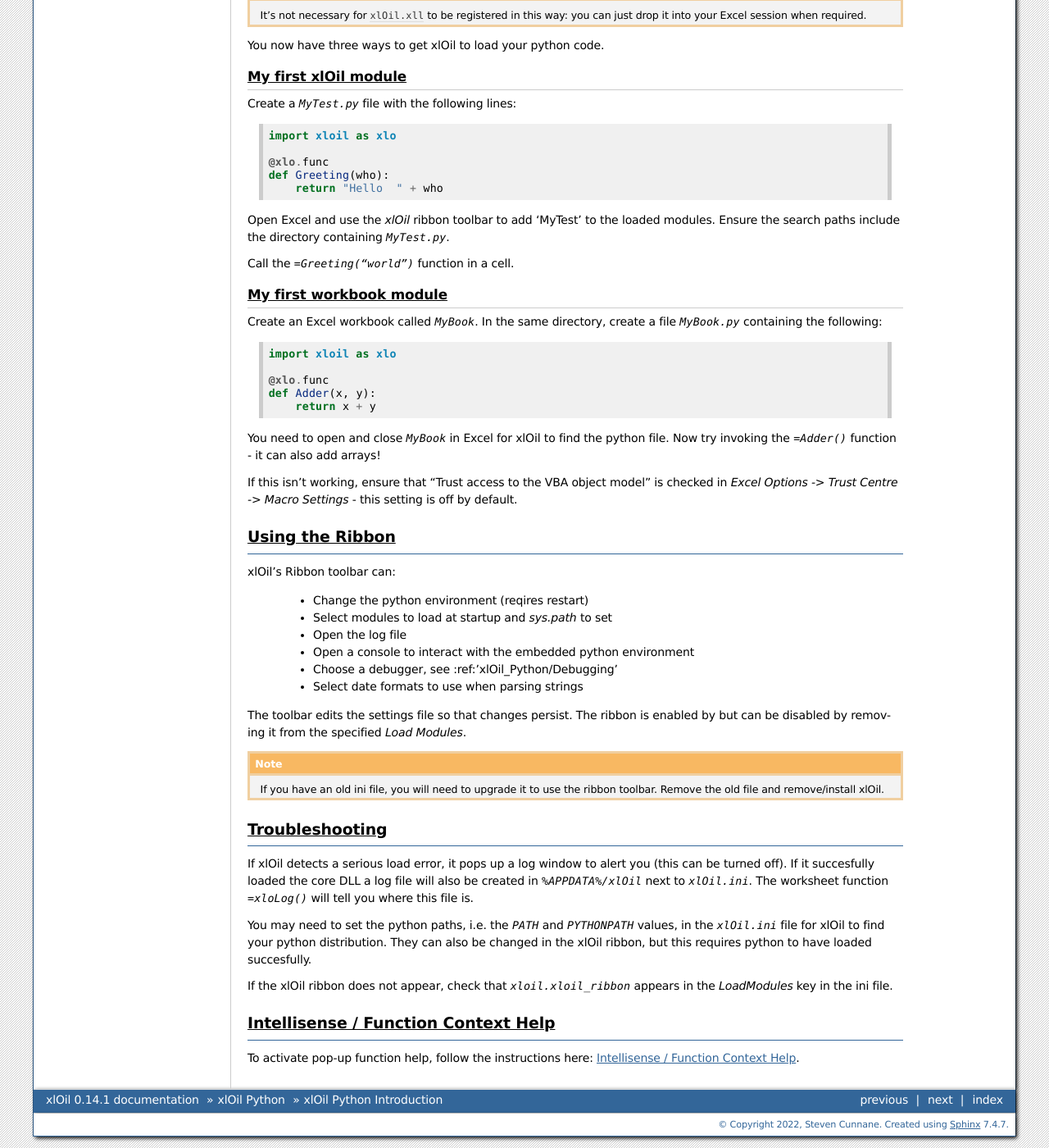
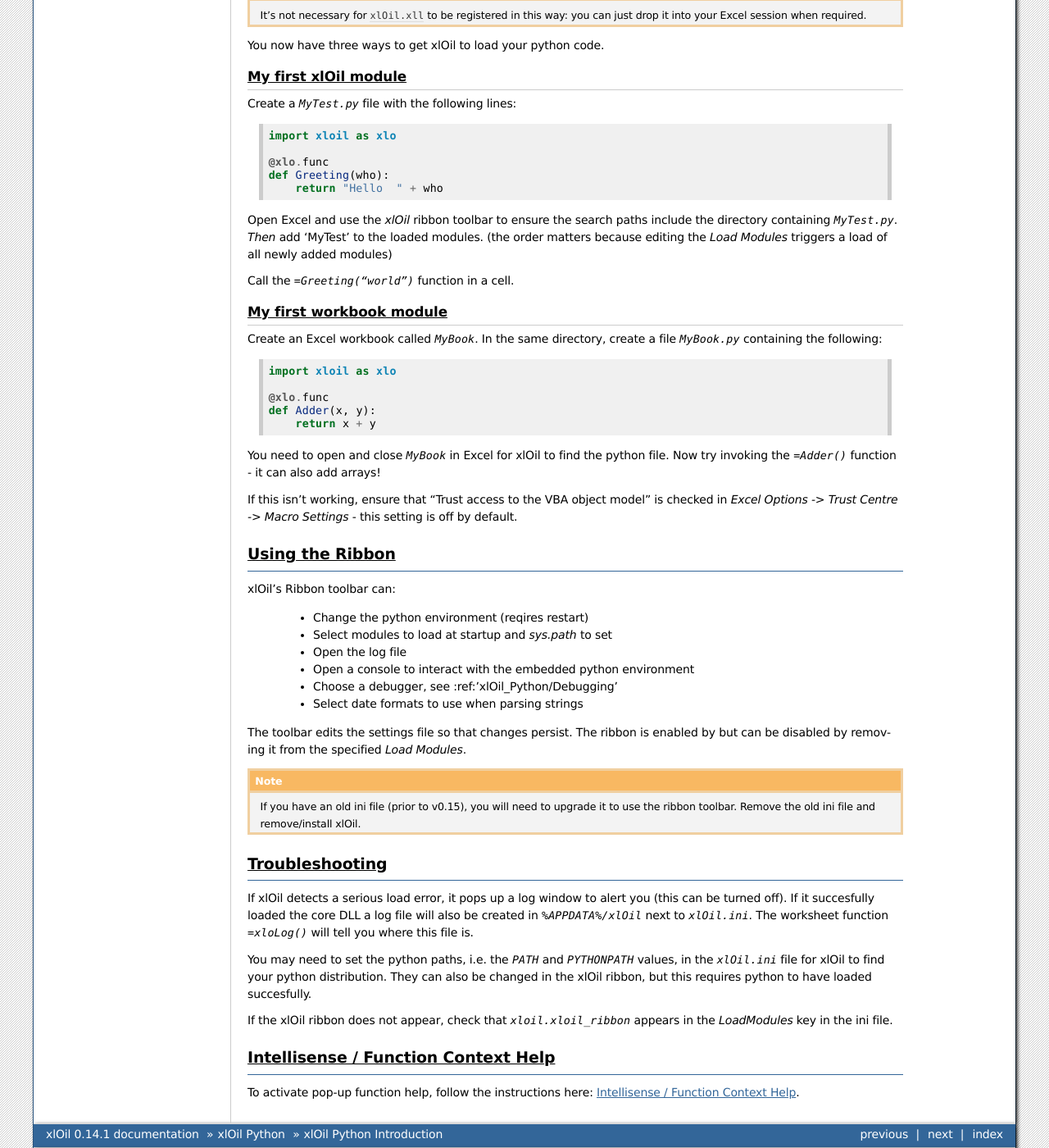
Before and after one commit to cunnane/xloil, a Sphinx documentation site: the page built from docs/source/xlOil_Python/GettingStarted.rst, in a window 1280 px wide and 1400 px high, scrolled down 1054 px. Shown: the whole window at 82% size. Built offline with Sphinx 7.4.7, drawn with Linux system fonts in a browser that asks for light colours; the version number is read from the project's files by our own code.

Commit message:
Updates to docs

```diff
--- a/docs/source/xlOil_Cpp/index.rst
+++ b/docs/source/xlOil_Cpp/index.rst
@@ -6,7 +6,7 @@
 and includes features not available via the XLL API, such as RTD Servers, Ribbon customisation
 and event handling.
 
-The xlOil C++ interface has a `doxygen API description <../../build/docs/doxygen/html/doxygen/index.html>`_.
+The xlOil C++ interface has a `doxygen API description <../../doxygen/html/doxygen/index.html>`_.
 
 .. toctree::
     :maxdepth: 4
--- a/docs/source/xlOil_Python/GettingStarted.rst
+++ b/docs/source/xlOil_Python/GettingStarted.rst
@@ -74,8 +74,10 @@
     def Greeting(who):
         return "Hello  " + who
 
-Open Excel and use the *xlOil* ribbon toolbar to add 'MyTest' to the loaded modules.
-Ensure the search paths include the directory containing `MyTest.py`.
+Open Excel and use the *xlOil* ribbon toolbar to ensure the search paths include
+the directory containing `MyTest.py`.  *Then* add 'MyTest' to the loaded modules.
+(the order matters because editing the *Load Modules* triggers a load of all newly
+added modules)
 
 Call the `=Greeting("world")` function in a cell.
 
@@ -118,8 +120,8 @@
 
 .. note::
 
-    If you have an old ini file, you will need to upgrade it to use the ribbon toolbar.
-    Remove the old file and remove/install xlOil.
+    If you have an old ini file (prior to v0.15), you will need to upgrade it to use the
+    ribbon toolbar. Remove the old ini file and remove/install xlOil.
 
 Troubleshooting
 ---------------
```
Also changed, not shown: docs/source/xlOil_Python/Debugging.rst (+8 -5 lines).
